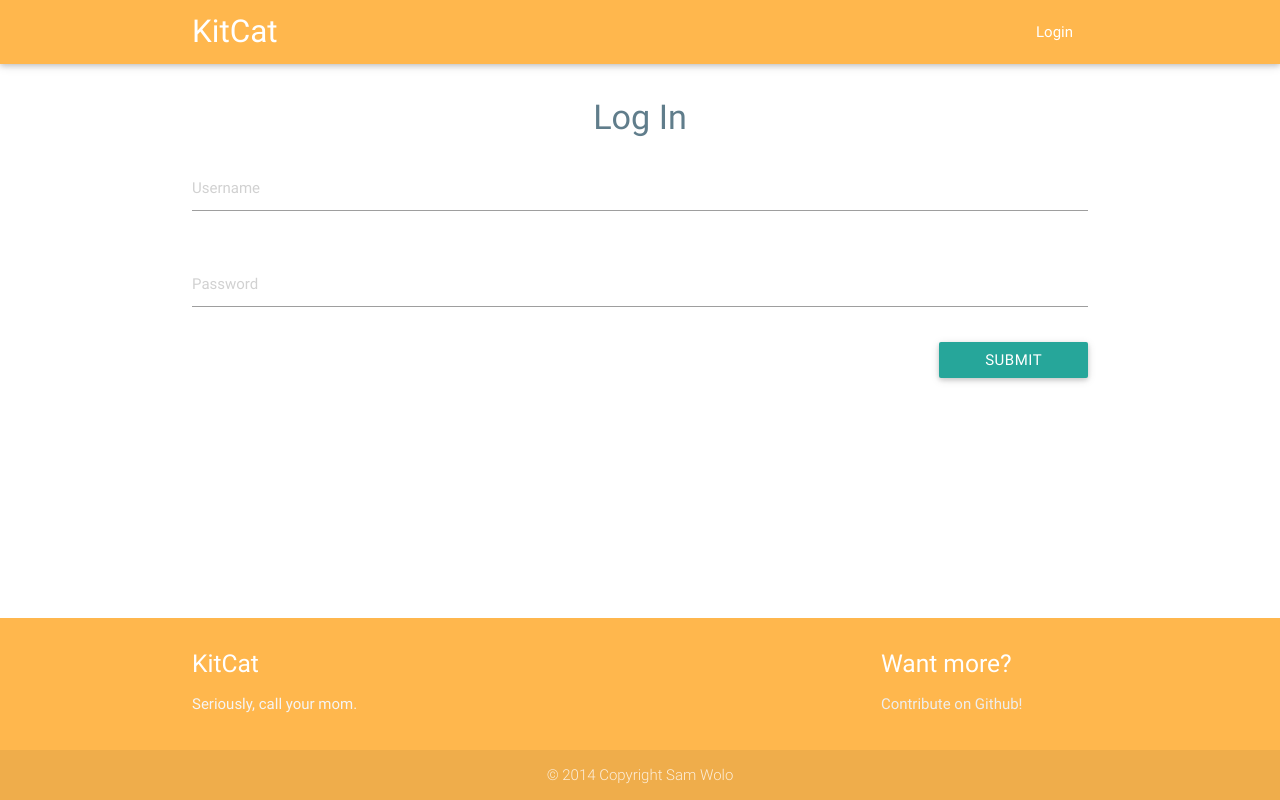
After one commit to swoloszynski/kitcat, a Django app: template kitcatapp/templates/registration/login.html in a window 1280 px wide. The commit adds this page. Run offline with Django 3.2, Linux system fonts and the light colour scheme; the template is opened without the code that fills it, so the values that code supplies are empty; parts of the project's set-up code (start-up, migrations or seed data) failed here and were passed over.

Commit message:
Add template for login page

```diff
--- a/kitcatapp/static/kitcatapp/css/kitcatapp.css
+++ b/kitcatapp/static/kitcatapp/css/kitcatapp.css
@@ -7,3 +7,7 @@ body {
 main {
     flex: 1 0 auto;
 }
+
+.kc-top-padding-18 {
+    padding-top: 18px;
+}
--- /dev/null
+++ b/kitcatapp/templates/registration/login.html
@@ -0,0 +1,35 @@
+{% extends "html5boilerplate-base.html" %}
+
+{% block content %}
+<div class="container">
+    <div class="row">
+        <h4 class="center blue-grey-text darken-4 kc-top-padding-18">Log In</h4>
+        {% if form.errors %}
+            <p class="center red-text lighten-2">Your username and password didn't match. Please try again.</p>
+        {% endif %}
+        <form class="col s12" method="post" action="{% url 'django.contrib.auth.views.login' %}">
+        {% csrf_token %}
+
+            <div class="row">
+                <div class="input-field col s12">
+                    <input id="id_username" type="text" class="validate" maxlength="254" name="username" placeholder="Username">
+                </div>
+            </div>
+
+            <div class="row">
+                <div class="input-field col s12">
+                    <input id="id_password" name="password" type="password" class="validate" placeholder="Password">
+                </div>
+             </div>
+
+          <div class="row">
+            <div class="col s12">
+                <button class="col l2 m2 s12 right btn waves-effect waves-light" type="submit" name="action" value="login">Submit</button>
+                <input type="hidden" name="next" value="{{ next }}" />
+            </div>
+          </div>
+        </form>
+      </div><!-- End row -->
+</div> <!-- End container -->
+
+{% endblock %}
```
